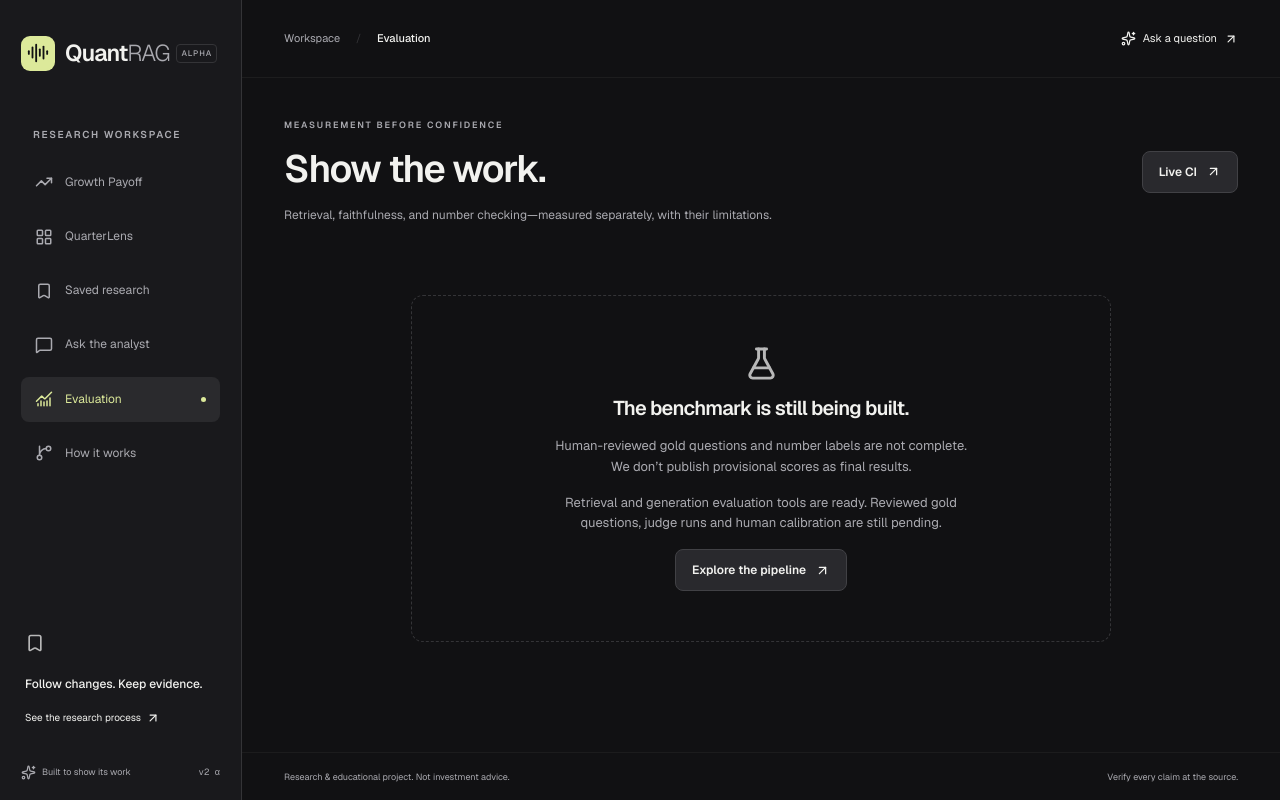
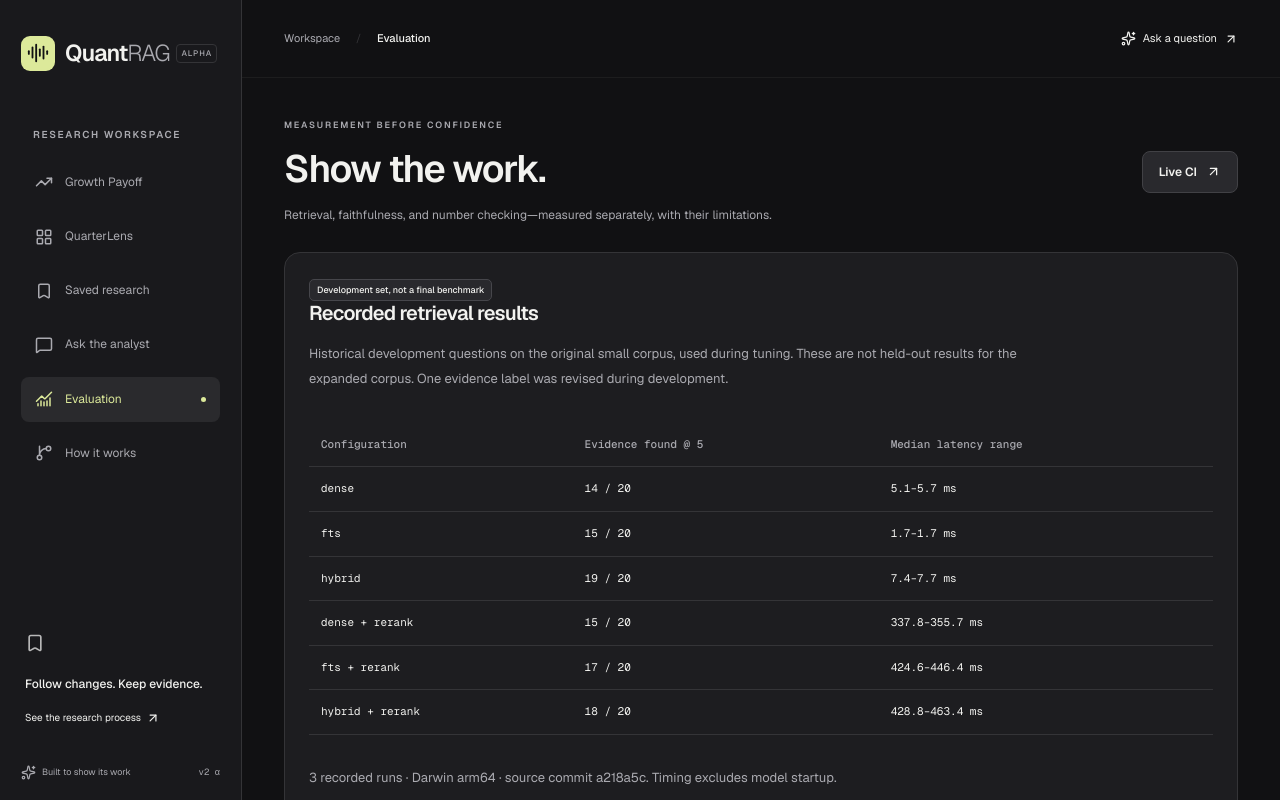
Before and after one commit to aaranarc/earnings-call-analyst, a Next.js app in the folder frontend/: page /eval in a window 1280 px wide. Shown: the top 800 px of the page. Built offline with nearby package versions, Linux system fonts and the light colour scheme.

Commit message:
feat(ui): display source-derived development retrieval and memory results

```diff
--- a/frontend/components/evaluation.tsx
+++ b/frontend/components/evaluation.tsx
@@ -8,6 +8,7 @@ import {
   RotateCcw,
 } from "lucide-react";
 import Shell from "./shell";
+import development from "@/lib/development-results.json";
 import type { EvalReport } from "@/lib/types";
 export default function Evaluation() {
   const [report, setReport] = useState<EvalReport | null>(null),
@@ -43,6 +44,19 @@ export default function Evaluation() {
           Live CI <ArrowUpRight size={15} />
         </a>
       </div>
+      <section className="visual-panel" aria-label="Development measurements">
+        <span className="signal">Development set, not a final benchmark</span>
+        <h2>Recorded retrieval results</h2>
+        <p className="section-copy">Historical development questions on the original small corpus, used during tuning. These are not held-out results for the expanded corpus. One evidence label was revised during development.</p>
+        <div className="table-scroll"><table><thead><tr><th>Configuration</th><th>Evidence found @ 5</th><th>Median latency range</th></tr></thead><tbody>
+          {development.retrieval.map(row => <tr key={row.name}><td>{row.name}</td><td>{row.hits_min === row.hits_max ? row.hits_min : `${row.hits_min}–${row.hits_max}`} / {row.of}</td><td>{row.p50_min_ms.toFixed(1)}–{row.p50_max_ms.toFixed(1)} ms</td></tr>)}
+        </tbody></table></div>
+        <p className="section-copy">{development.runs} recorded runs · {development.machine} · source commit {development.source_commit}. Timing excludes model startup.</p>
+        <h2>Reranker peak memory</h2>
+        <p className="metric-value">{development.memory.retained_min_mb}–{development.memory.retained_max_mb} MB</p>
+        <p className="section-copy">Retained configuration across {development.memory.retained_runs} local runs, compared with {development.memory.untuned_min_mb}–{development.memory.untuned_max_mb} MB untuned. Process peak RSS on macOS; not a production memory guarantee.</p>
+        <a className="text-link" href={`https://github.com/aaranarc/earnings-call-analyst/blob/main/${development.source}`} target="_blank" rel="noreferrer">Recorded measurements and provenance <ArrowUpRight size={14}/></a>
+      </section>
       {error ? (
         <div className="notice" role="alert">
           Could not load evaluation results.{" "}
--- /dev/null
+++ b/frontend/lib/development-results.json
@@ -0,0 +1,64 @@
+{
+  "source": "eval/results/smoke_retrieval.json",
+  "sha256": "d2a26329f193b2f8941dfcbe4d4382145b2a4165cd51cc6532db9895e6d0f48e",
+  "machine": "Darwin arm64",
+  "source_commit": "a218a5c",
+  "runs": 3,
+  "retrieval": [
+    {
+      "name": "dense",
+      "hits_min": 14,
+      "hits_max": 14,
+      "of": 20,
+      "p50_min_ms": 5.1000000000000005,
+      "p50_max_ms": 5.7
+    },
+    {
+      "name": "fts",
+      "hits_min": 15,
+      "hits_max": 15,
+      "of": 20,
+      "p50_min_ms": 1.7,
+      "p50_max_ms": 1.7
+    },
+    {
+      "name": "hybrid",
+      "hits_min": 19,
+      "hits_max": 19,
+      "of": 20,
+      "p50_min_ms": 7.4,
+      "p50_max_ms": 7.7
+    },
+    {
+      "name": "dense + rerank",
+      "hits_min": 15,
+      "hits_max": 15,
+      "of": 20,
+      "p50_min_ms": 337.8,
+      "p50_max_ms": 355.7
+    },
+    {
+      "name": "fts + rerank",
+      "hits_min": 17,
+      "hits_max": 17,
+      "of": 20,
+      "p50_min_ms": 424.59999999999997,
+      "p50_max_ms": 446.40000000000003
+    },
+    {
+      "name": "hybrid + rerank",
+      "hits_min": 18,
+      "hits_max": 18,
+      "of": 20,
+      "p50_min_ms": 428.8,
+      "p50_max_ms": 463.4
+    }
+  ],
+  "memory": {
+    "retained_min_mb": 386.1,
+    "retained_max_mb": 418.6,
+    "untuned_min_mb": 1116.0,
+    "untuned_max_mb": 1190.6,
+    "retained_runs": 6
+  }
+}
```
Also changed, not shown: 2 other files (tests, documents, lock files or other folders).
